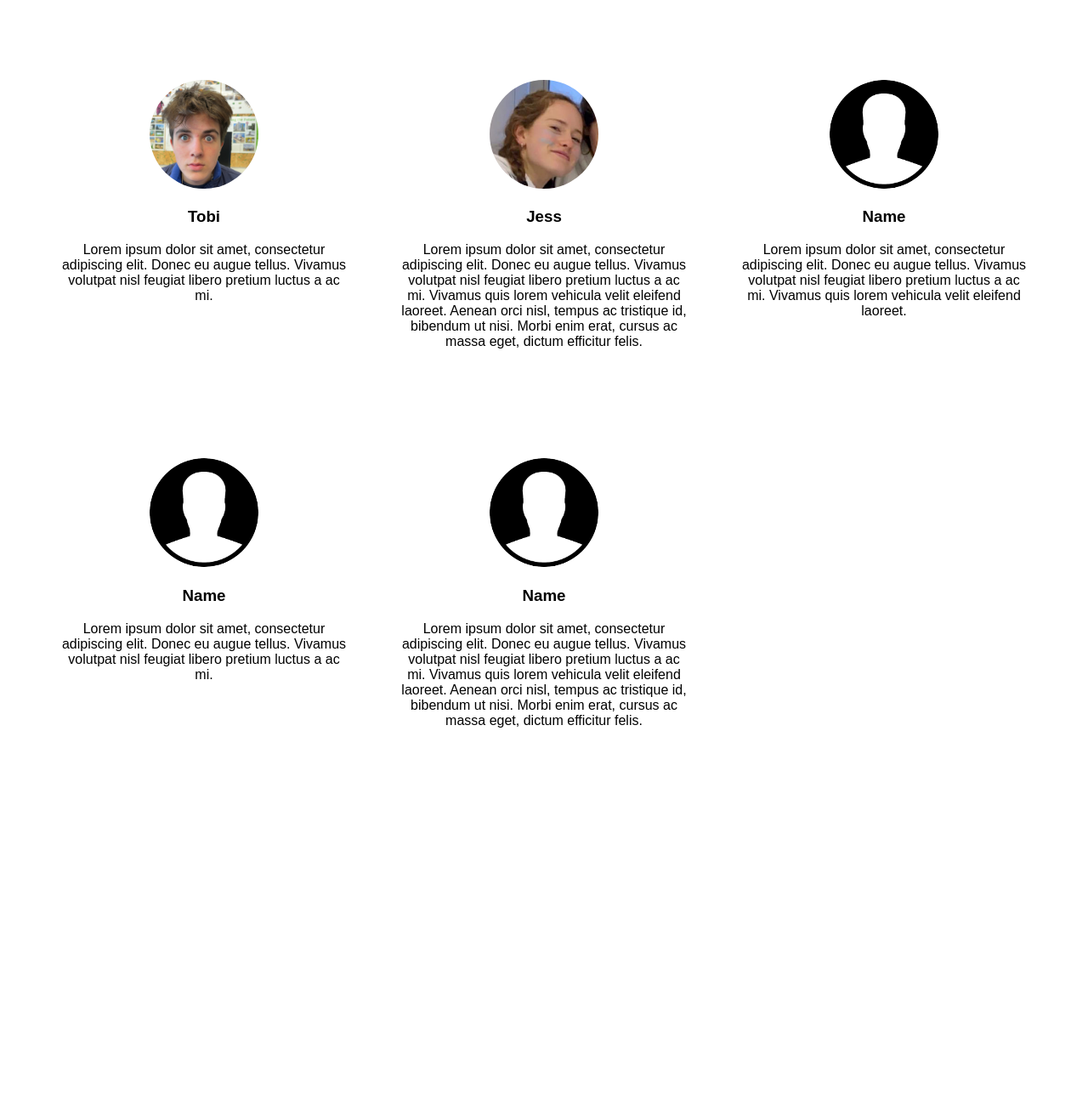
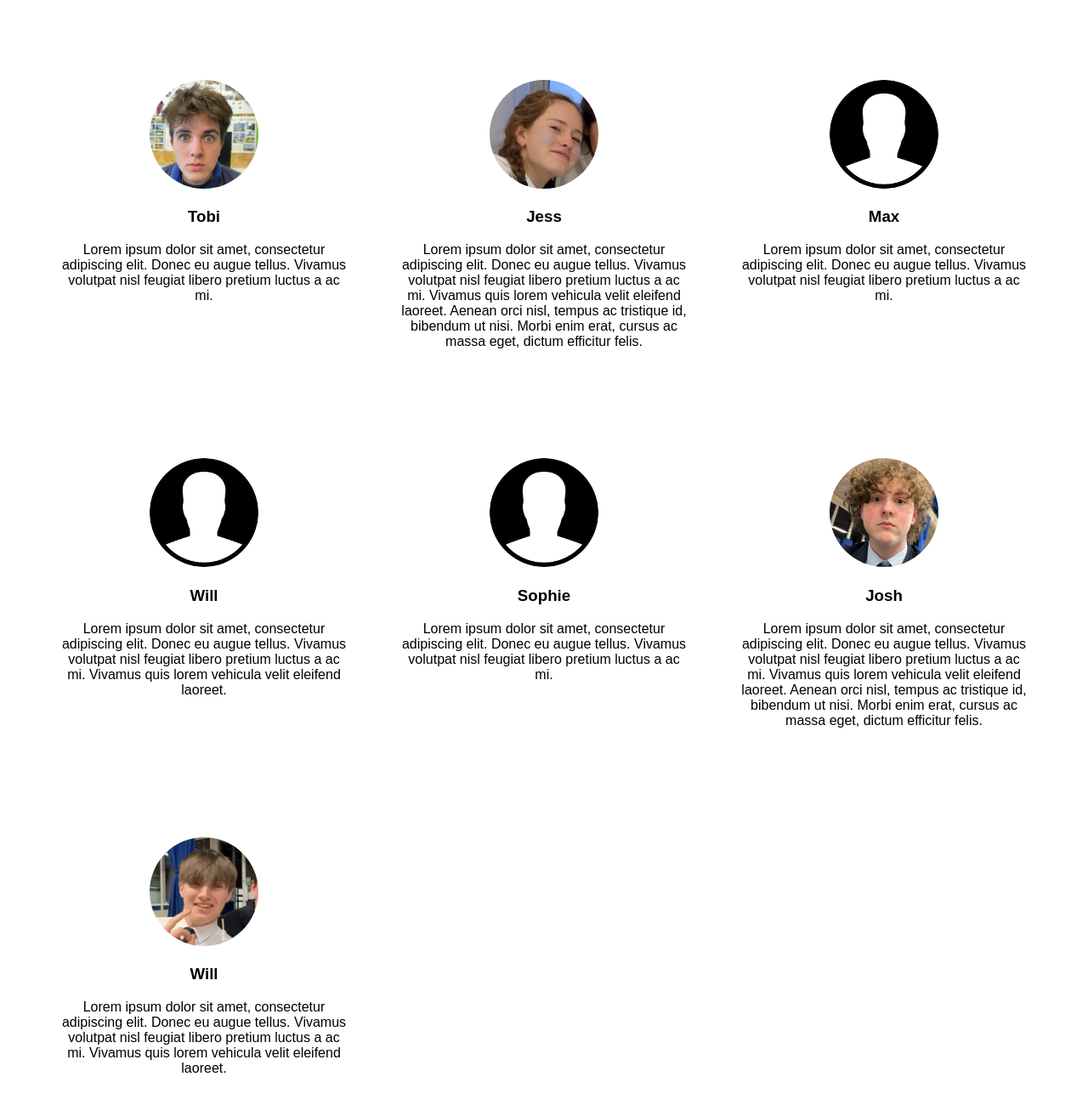
Before and after one commit to Plocket-Limited/Plocket-Website, a plain HTML site: page team.html in a window 1280 px wide. Shown: the part 1058-2358 px from the top of the page at 85% size. Before the commit the page ends 1979 px from the top, so only its background shows below. Drawn offline with Linux system fonts and the light colour scheme.

Commit message:
Updated team page

```diff
--- a/team.html
+++ b/team.html
@@ -61,23 +61,37 @@
                 </div>
                 <div class="team-member">
                     <img src="Assets/Contact%20Image.png">
-                    <h3>Name</h3>
+                    <h3>Max</h3>
+                    <p>
+                        Lorem ipsum dolor sit amet, consectetur adipiscing elit. Donec eu augue tellus. Vivamus volutpat nisl feugiat libero pretium luctus a ac mi.
+                    </p>
+                </div>
+                <div class="team-member">
+                    <img src="Assets/Contact%20Image.png">
+                    <h3>Will</h3>
                     <p>
                         Lorem ipsum dolor sit amet, consectetur adipiscing elit. Donec eu augue tellus. Vivamus volutpat nisl feugiat libero pretium luctus a ac mi. Vivamus quis lorem vehicula velit eleifend laoreet.
                     </p>
                 </div>
                 <div class="team-member">
                     <img src="Assets/Contact%20Image.png">
-                    <h3>Name</h3>
+                    <h3>Sophie</h3>
                     <p>
                         Lorem ipsum dolor sit amet, consectetur adipiscing elit. Donec eu augue tellus. Vivamus volutpat nisl feugiat libero pretium luctus a ac mi.
                     </p>
                 </div>
                 <div class="team-member">
-                    <img src="Assets/Contact%20Image.png">
-                    <h3>Name</h3>
+                    <img src="Assets/Team/Josh.png">
+                    <h3>Josh</h3>
                     <p>
                         Lorem ipsum dolor sit amet, consectetur adipiscing elit. Donec eu augue tellus. Vivamus volutpat nisl feugiat libero pretium luctus a ac mi. Vivamus quis lorem vehicula velit eleifend laoreet. Aenean orci nisl, tempus ac tristique id, bibendum ut nisi. Morbi enim erat, cursus ac massa eget, dictum efficitur felis.
+                    </p>
+                </div>
+                <div class="team-member">
+                    <img src="Assets/Team/Will%20Herrick.png">
+                    <h3>Will</h3>
+                    <p>
+                        Lorem ipsum dolor sit amet, consectetur adipiscing elit. Donec eu augue tellus. Vivamus volutpat nisl feugiat libero pretium luctus a ac mi. Vivamus quis lorem vehicula velit eleifend laoreet.
                     </p>
                 </div>
             </div>
```
Also changed, not shown: Assets/Team/Josh.png (added), Assets/Team/Will Herrick.png (added). Lines whose indentation alone changed are shown as unchanged.
